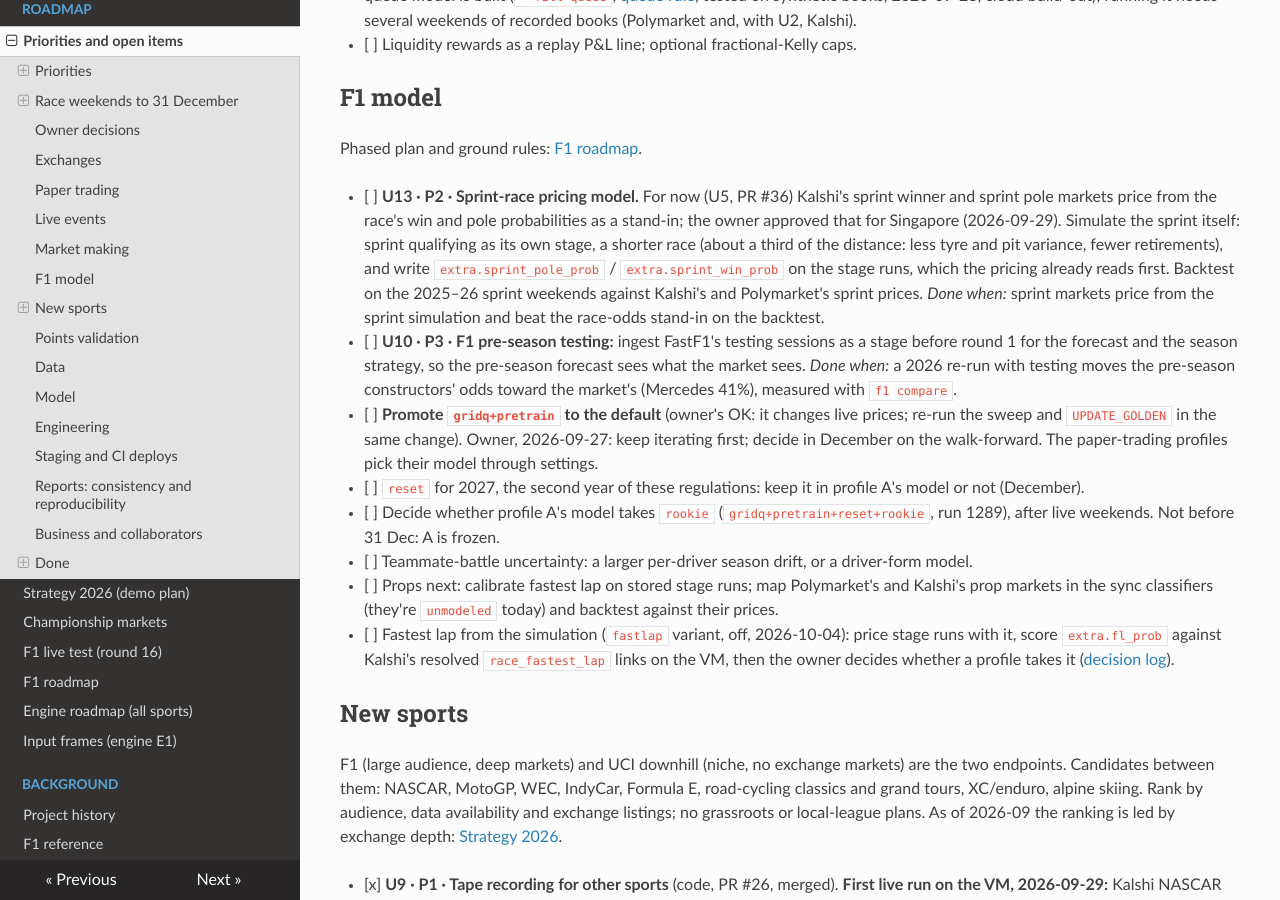
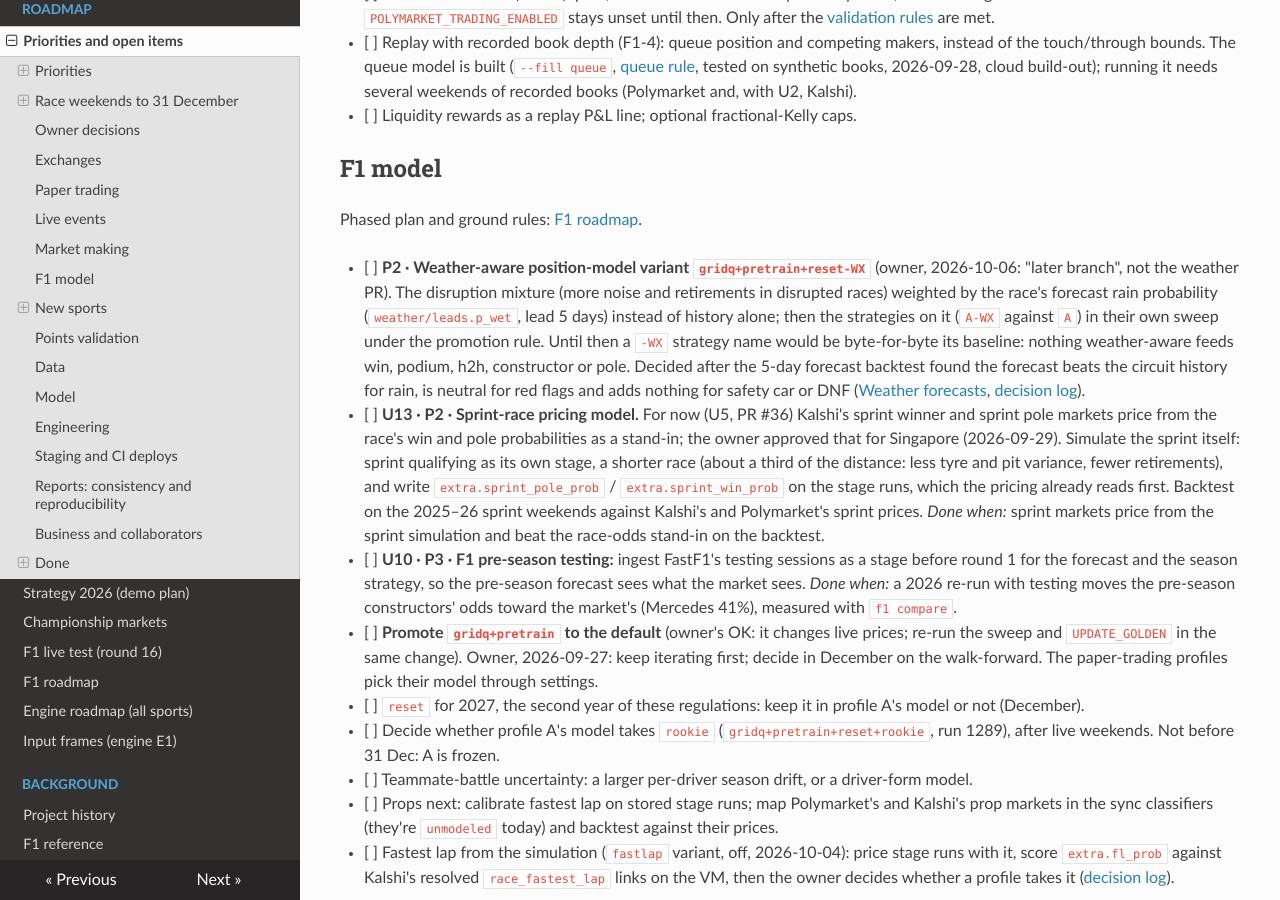
Before and after one commit to lalligagger/racinglines-public, an MkDocs documentation site: the page built from docs/todo.md, in a window 1280 px wide and 900 px high, scrolled down 8715 px. Built offline with MkDocs 1.6.1, drawn with Linux system fonts in a browser that asks for light colours; nearby versions of some CDN libraries; some of the changed text lies outside the part shown.

Commit message:
todo: the -WX position-model variant goes on its own branch (owner, 2026-10-06), and Open-Meteo's non-commercial licence as an owner decision before billing
The weather PR ships the forecast hooks and the backtest only. The owner chose
'later branch' for gridq+pretrain+reset-WX and its sweep, so the F1 model section
records what that variant is and why a -WX strategy name would be identical to its
baseline today. The owner-decisions table gains the Open-Meteo licence row (free tier
is non-commercial; paid plan or MET Norway before billing in 2027).

Co-Authored-By: Claude Fable 5.1 <noreply@anthropic.com>
Claude-Session: https://claude.ai/code/session_01JCcxH5fvPauqd9wjRrvgf6

```diff
--- a/docs/todo.md
+++ b/docs/todo.md
@@ -198,6 +198,7 @@ For every F1 weekend, T1 or T3:
 | Replay race spread for NASCAR (2.0 places vs a measured ~7) | Before any NASCAR result is read as edge | Owner's call, with a decision-log entry |
 | Close draft #97 (superseded by #110) | Any time | Yes |
 | History purge for data off GitHub (force-push) | Last stage | Needs the owner's spoken OK in the same turn |
+| Open-Meteo's free API is non-commercial only ([Weather forecasts](weather.md)): paid plan, or MET Norway (free for commercial use, not built) | Before billing goes live (G3, 2027) | Stay on the free tier while there is no revenue; decide with the first paid tier |
 | Odds presentation names in the sportsbook schema: `decimal`, `american`, `fractional`, `cents` (Kalshi), `dollars` (Polymarket, OG.com), `prob` ([Sportsbook schema](sportsbook/index.md)) | After PR #69 merges | Owner checks the names; a rename is one line in `racinglines/books/schema.py` plus the docs table |
 | Fantasy soft launch decisions DEC-1 to DEC-23 ([Fantasy soft launch](fantasy-launch.md#decisions)) | Batch A Wed 30 Sep 18:00 PDT; B Mon 5 Oct; C Wed 7 Oct; go/no-go Thu 8 Oct 12:00 PDT | Per the [runbook's decision table](fantasy-runbook.md#decisions) |
 
@@ -345,6 +346,13 @@ events are T3 unless a venue lists the event.
 
 Phased plan and ground rules: [F1 roadmap](f1-roadmap.md).
 
+- [ ] **P2 · Weather-aware position-model variant `gridq+pretrain+reset-WX`** (owner, 2026-10-06: "later branch", not
+      the weather PR). The disruption mixture (more noise and retirements in disrupted races) weighted by the race's
+      forecast rain probability (`weather/leads.p_wet`, lead 5 days) instead of history alone; then the strategies on it
+      (`A-WX` against `A`) in their own sweep under the promotion rule. Until then a `-WX` strategy name would be
+      byte-for-byte its baseline: nothing weather-aware feeds win, podium, h2h, constructor or pole. Decided after the
+      5-day forecast backtest found the forecast beats the circuit history for rain, is neutral for red flags and adds
+      nothing for safety car or DNF ([Weather forecasts](weather.md), [decision log](f1-roadmap.md#decision-log)).
 - [ ] **U13 · P2 · Sprint-race pricing model.** For now (U5, PR #36) Kalshi's sprint winner and sprint pole
       markets price from the race's win and pole probabilities as a stand-in; the owner approved that for
       Singapore (2026-09-29). Simulate the sprint itself: sprint qualifying as its own stage, a shorter race
```
